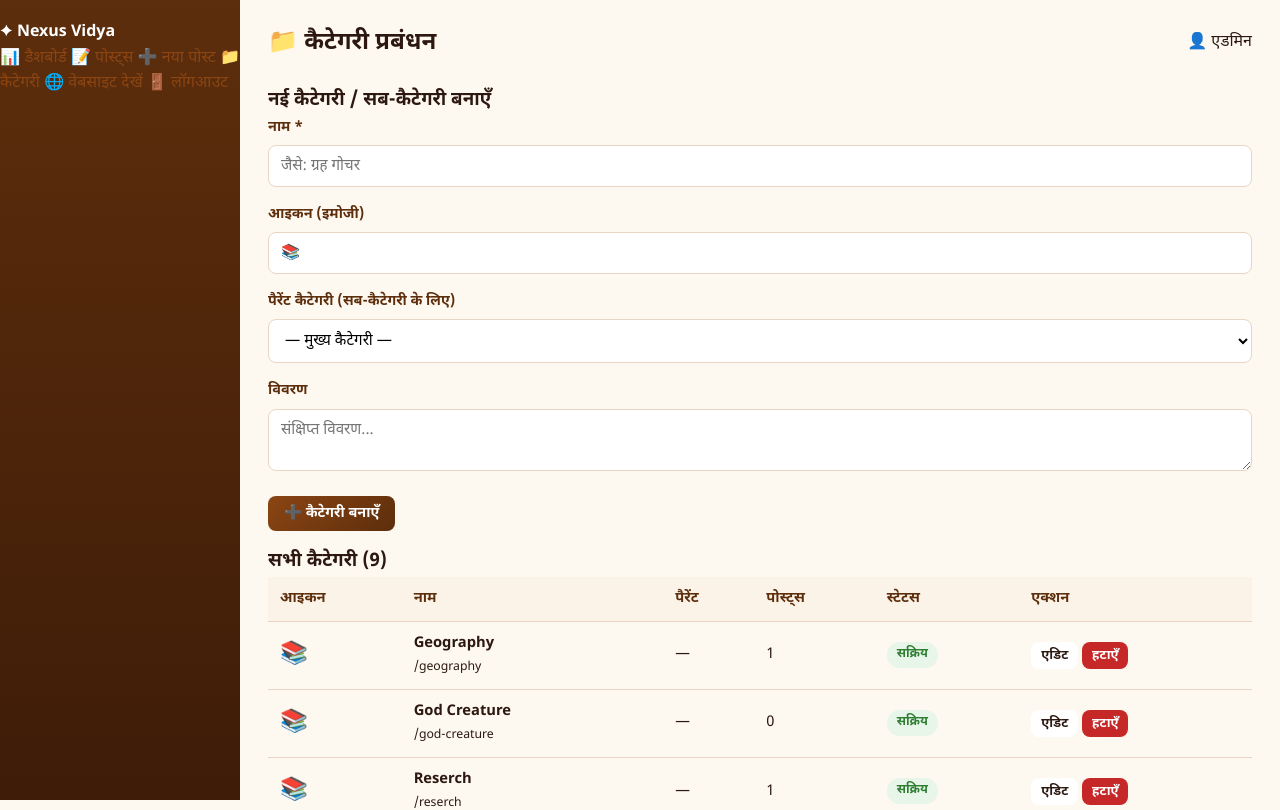
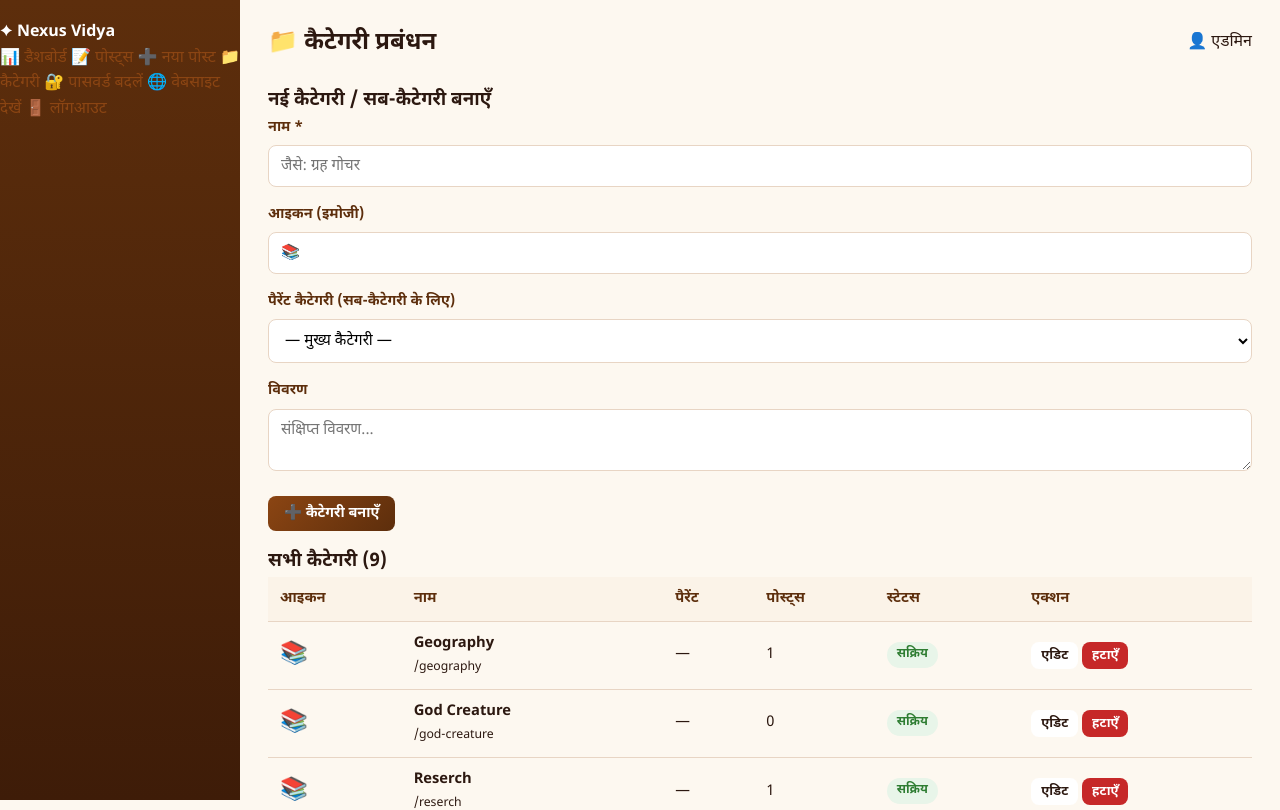
Before and after one commit to nexusvidya/nexus-vidya, a Flask app: page /admin/categories in a window 1280 px wide. Shown: the top 810 px of the page. Run offline with Flask 3, Linux system fonts and the light colour scheme; a user stored in the database is signed in; data comes from the database, SQL or seed files in the repository.

Commit message:
Update base_admin.html

```diff
--- a/templates/admin/base_admin.html
+++ b/templates/admin/base_admin.html
@@ -20,6 +20,7 @@
       <a href="{{ url_for('admin_posts') }}" class="{% if 'post' in request.endpoint %}active{% endif %}">📝 पोस्ट्स</a>
       <a href="{{ url_for('admin_post_new') }}" class="{% if request.endpoint == 'admin_post_new' %}active{% endif %}">➕ नया पोस्ट</a>
       <a href="{{ url_for('admin_categories') }}" class="{% if 'categor' in request.endpoint %}active{% endif %}">📁 कैटेगरी</a>
+      <a href="{{ url_for('admin_change_password') }}" class="{% if request.endpoint == 'admin_change_password' %}active{% endif %}">🔐 पासवर्ड बदलें</a>
       <a href="{{ url_for('index') }}" target="_blank">🌐 वेबसाइट देखें</a>
       <a href="{{ url_for('admin_logout') }}" class="logout-link">🚪 लॉगआउट</a>
     </nav>
```
